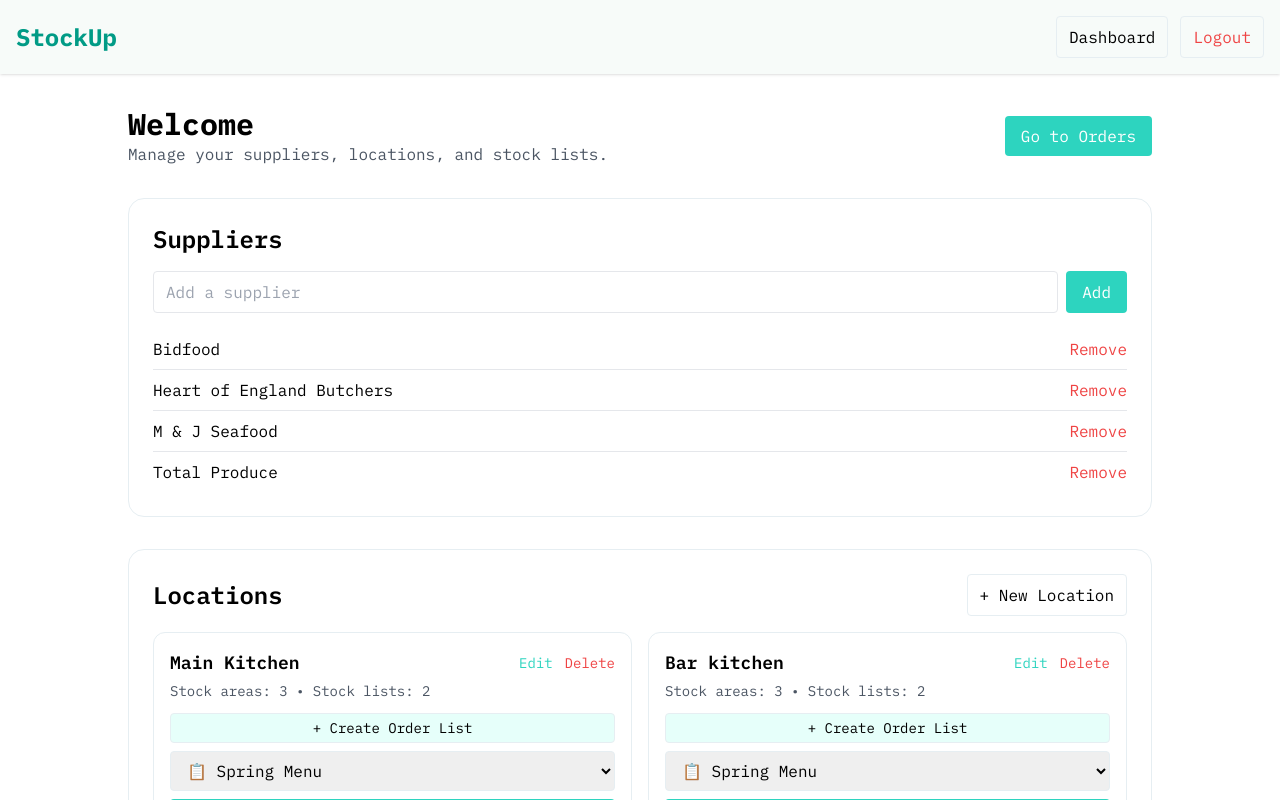
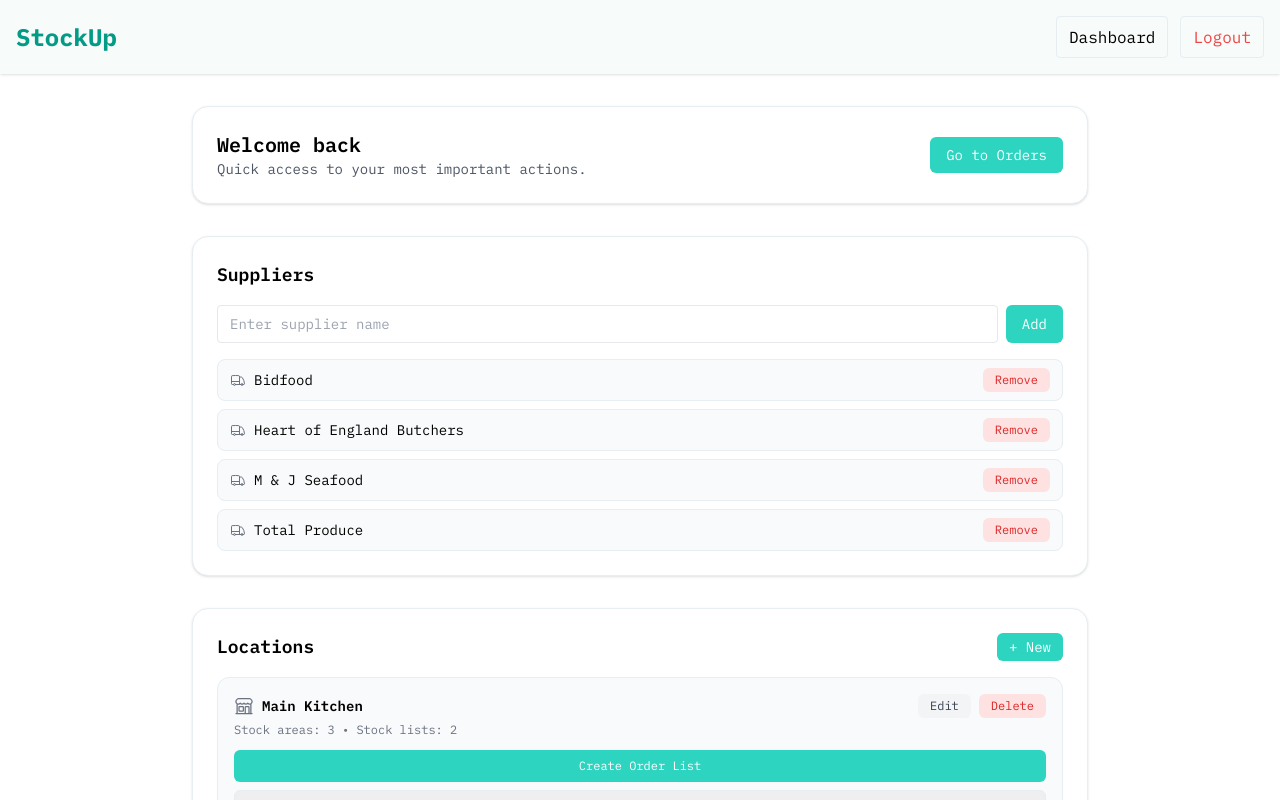
Before and after one commit to piraturosu/stockUp, a React (Vite) app: page /dashboard in a window 1280 px wide. Shown: the top 800 px of the page. Built offline with nearby package versions, Linux system fonts and the light colour scheme.

Commit message:
update dashboard ux

```diff
--- a/src/pages/Dashboard.jsx
+++ b/src/pages/Dashboard.jsx
@@ -2,6 +2,7 @@ import { useState } from "react";
 import { Link, useNavigate } from "react-router-dom";
 import { useLocalStorage } from "../hooks/useLocalStorage";
 import { initialData } from "../data/dummyData";
+import { BuildingStorefrontIcon, TruckIcon } from "@heroicons/react/24/outline";
 
 export default function Dashboard() {
   const [appData, setAppData] = useLocalStorage("appData", initialData);
@@ -38,52 +39,58 @@ export default function Dashboard() {
   };
 
   return (
-    <div className="max-w-5xl mx-auto space-y-8">
+    <div className="max-w-4xl mx-auto space-y-8">
       {/* Welcome */}
-      <div className="flex items-center justify-between">
+      <div className="rounded-2xl border border-border p-6 shadow bg-white flex items-center justify-between">
         <div>
-          <h1 className="text-3xl font-bold">Welcome</h1>
-          <p className="text-gray-600">
-            Manage your suppliers, locations, and stock lists.
+          <h1 className="text-xl font-semibold">Welcome back</h1>
+          <p className="text-sm text-gray-600">
+            Quick access to your most important actions.
           </p>
         </div>
         <button
           onClick={() => navigate("/home")}
-          className="px-4 py-2 rounded bg-primary text-white hover:bg-logo"
+          className="px-4 py-2 rounded-md bg-primary text-white hover:bg-logo text-sm"
         >
           Go to Orders
         </button>
       </div>
 
       {/* Suppliers */}
-      <section className="rounded-2xl border border-border p-6">
-        <h2 className="text-2xl font-semibold mb-4">Suppliers</h2>
+      <section className="rounded-2xl border border-border p-6 shadow bg-white">
+        <h2 className="text-lg font-semibold mb-4">Suppliers</h2>
 
         <div className="flex flex-col sm:flex-row gap-2 mb-4">
           <input
             value={newSupplier}
             onChange={(e) => setNewSupplier(e.target.value)}
-            placeholder="Add a supplier"
-            className="flex-1 border px-3 py-2 rounded"
+            placeholder="Enter supplier name"
+            className="flex-1 border px-3 py-2 rounded text-sm"
           />
           <button
             onClick={addSupplier}
-            className="px-4 py-2 rounded bg-primary text-white hover:bg-logo"
+            className="px-4 py-2 rounded-md bg-primary text-white hover:bg-logo text-sm"
           >
             Add
           </button>
         </div>
 
         {appData.suppliers.length === 0 ? (
-          <p className="text-gray-600">No suppliers yet.</p>
+          <p className="text-gray-500 text-sm">No suppliers yet.</p>
         ) : (
-          <ul className="divide-y">
+          <ul className="space-y-2">
             {appData.suppliers.map((s) => (
-              <li key={s} className="py-2 flex items-center justify-between">
-                <span>{s}</span>
+              <li
+                key={s}
+                className="flex items-center justify-between bg-gray-50 border border-border rounded-lg px-3 py-2"
+              >
+                <div className="flex items-center gap-2">
+                  <TruckIcon className="w-4 h-4 text-gray-500" />
+                  <span className="text-sm">{s}</span>
+                </div>
                 <button
                   onClick={() => removeSupplier(s)}
-                  className="text-destructive hover:underline"
+                  className="px-3 py-1 text-xs rounded-md bg-red-100 text-red-600 hover:bg-red-200"
                 >
                   Remove
                 </button>
@@ -94,53 +101,53 @@ export default function Dashboard() {
       </section>
 
       {/* Locations */}
-      <section className="rounded-2xl border border-border p-6">
+      <section className="rounded-2xl border border-border p-6 shadow bg-white">
         <div className="flex items-center justify-between mb-4">
-          <h2 className="text-2xl font-semibold">Locations</h2>
+          <h2 className="text-lg font-semibold">Locations</h2>
           <Link
             to="/create-location"
-            className="px-3 py-2 rounded border border-border hover:border-logo"
+            className="px-3 py-1 text-sm rounded-md bg-primary text-white hover:bg-logo"
           >
-            + New Location
+            + New
           </Link>
         </div>
 
         {appData.locations.length === 0 ? (
-          <p className="text-gray-600">No locations yet.</p>
+          <p className="text-gray-500 text-sm">No locations yet.</p>
         ) : (
-          <div className="grid grid-cols-1 sm:grid-cols-2 gap-4">
+          <div className="space-y-4">
             {appData.locations.map((loc) => {
               const sortedLists = [...(loc.orderLists || [])].sort(
                 (a, b) => b.id - a.id,
               );
 
-              const selectedListId =
-                selectedListIds[loc.id] || sortedLists[0]?.id || null;
-
               return (
                 <div
                   key={loc.id}
-                  className="border border-border rounded-xl p-4"
+                  className="border border-border rounded-xl p-4 bg-gray-50"
                 >
                   <div className="flex items-center justify-between">
-                    <h3 className="text-lg font-semibold">{loc.name}</h3>
-                    <div className="flex items-center gap-3">
+                    <div className="flex items-center gap-2">
+                      <BuildingStorefrontIcon className="w-5 h-5 text-gray-500" />
+                      <h3 className="text-sm font-semibold">{loc.name}</h3>
+                    </div>
+                    <div className="flex items-center gap-2">
                       <Link
                         to={`/edit-location/${loc.id}`}
-                        className="text-sm text-primary hover:underline"
+                        className="px-3 py-1 text-xs rounded-md bg-gray-100 text-gray-700 hover:bg-gray-200"
                       >
                         Edit
                       </Link>
                       <button
                         onClick={() => deleteLocation(loc.id, loc.name)}
-                        className="text-sm text-destructive hover:underline"
+                        className="px-3 py-1 text-xs rounded-md bg-red-100 text-red-600 hover:bg-red-200"
                       >
                         Delete
                       </button>
                     </div>
                   </div>
 
-                  <p className="text-sm text-gray-600 mt-1">
+                  <p className="text-xs text-gray-500 mt-1">
                     Stock areas: {loc.stockAreas?.length ?? 0} • Stock lists:{" "}
                     {loc.orderLists?.length ?? 0}
                   </p>
@@ -148,23 +155,26 @@ export default function Dashboard() {
                   <div className="flex flex-col gap-2 mt-3">
                     <Link
                       to={`/create-order/${loc.id}`}
-                      className="px-3 py-1 rounded bg-secondary hover:bg-white border border-border text-sm text-center"
+                      className="px-3 py-2 text-xs rounded-md bg-primary text-white hover:bg-logo text-center"
                     >
-                      + Create Order List
+                      Create Order List
                     </Link>
 
                     {loc.orderLists?.length > 0 && (
                       <>
                         <select
-                          value={selectedListId || ""}
+                          value={selectedListIds[loc.id] ?? ""}
                           onChange={(e) =>
                             setSelectedListIds({
                               ...selectedListIds,
                               [loc.id]: Number(e.target.value),
                             })
                           }
-                          className="px-3 py-2 rounded border border-border"
+                          className="px-3 py-2 rounded-md border border-border text-sm"
                         >
+                          <option value="" disabled>
+                            Select menu
+                          </option>
                           {sortedLists.map((list) => (
                             <option key={list.id} value={list.id}>
                               📋 {list.name}
@@ -177,11 +187,12 @@ export default function Dashboard() {
                             setAppData({
                               ...appData,
                               defaultLocationId: loc.id,
-                              defaultListId: selectedListId,
+                              defaultListId: selectedListIds[loc.id],
                             });
                             navigate("/home");
                           }}
-                          className="px-3 py-2 rounded bg-primary text-white hover:bg-logo"
+                          className="px-3 py-2 text-xs rounded-md bg-gray-200 text-gray-700 hover:bg-gray-300"
+                          disabled={!selectedListIds[loc.id]}
                         >
                           Set Default
                         </button>
```
